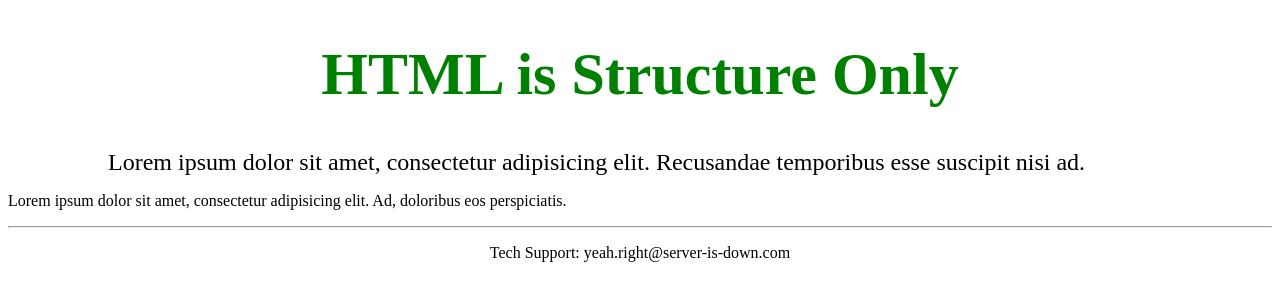
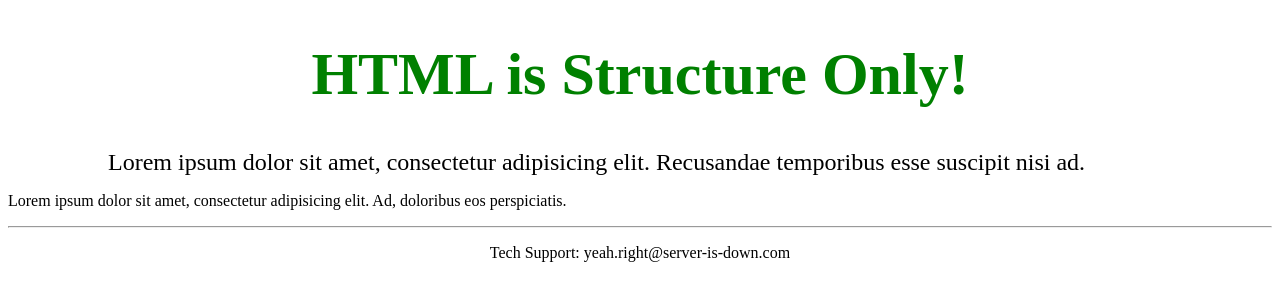
Before and after one commit to RubenTheProgrammer/coursera-test, a plain HTML site: page site/index.html in a window 1280 px wide. Drawn offline with Linux system fonts and the light colour scheme.

Commit message:
published changes

```diff
--- a/site/index.html
+++ b/site/index.html
@@ -1,10 +1,10 @@
 <!doctype html>
 <html>
   <head>
-    <title>HTML is Structure Only (After)</title>
+    <title>HTML is Structure Only</title>
   </head>
   <body>
-    <h1 style="color: green; font-size: 60px; text-align: center;">HTML is Structure Only</h1>
+    <h1 style="color: green; font-size: 60px; text-align: center;">HTML is Structure Only!</h1>
     <p style="margin: 0 100px 0 100px; font-size: 1.5em;">Lorem ipsum dolor sit amet, consectetur adipisicing elit. Recusandae temporibus esse suscipit nisi ad.</p>
     <p>Lorem ipsum dolor sit amet, consectetur adipisicing elit. Ad, doloribus eos perspiciatis.</p>
     <footer>
```
